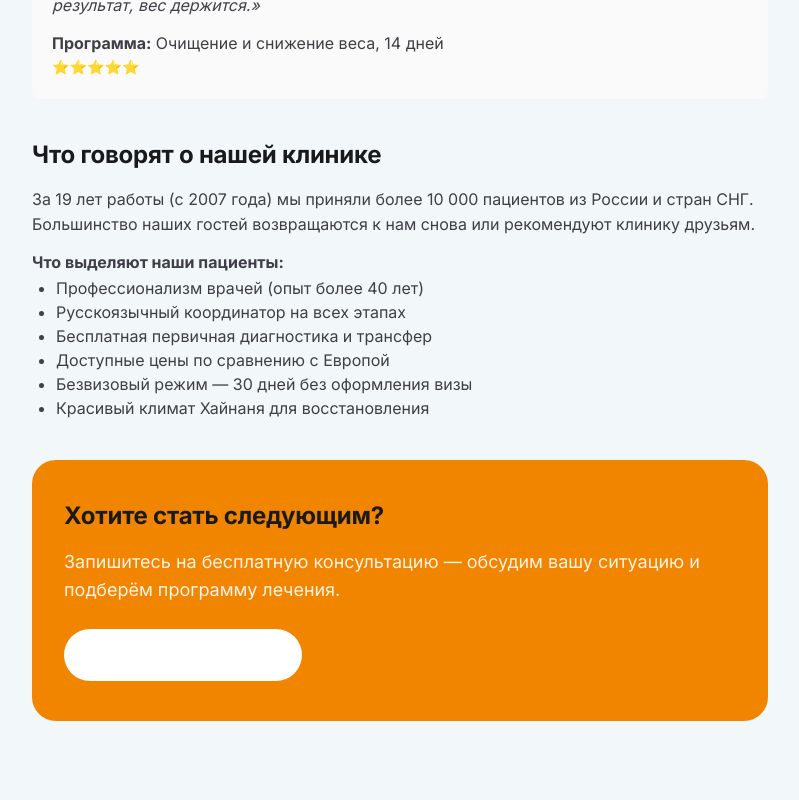
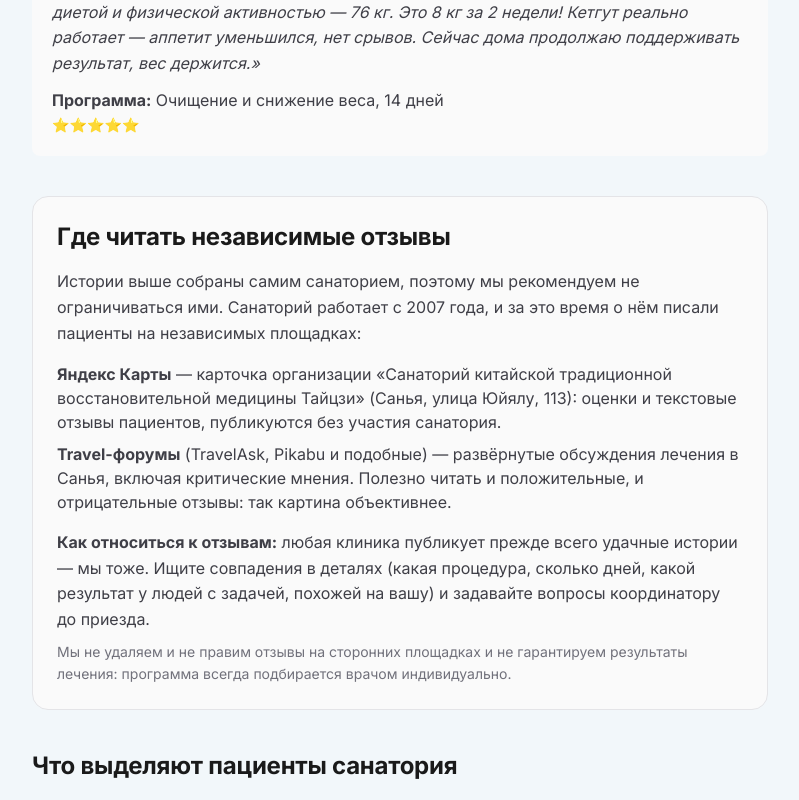
Before and after one commit to Vanquisher2026/fenix-sanyamed, a Next.js app: page /blog/otzyvy-patsientov-tkm in a window 1280 px wide. Shown: the part 1740-2540 px from the top of the page, without its empty margins (240-1039 px from the left). Built offline with nearby package versions, Linux system fonts and the light colour scheme; no server answers.

Commit message:
otzyvy: честный блок независимых отзывов (Яндекс Карты + форумы), убрано '10 000 пациентов', дата обновления (AEO gap #4) — виза-сверка чистая по всем языкам

```diff
--- a/src/app/blog/otzyvy-patsientov-tkm/page.tsx
+++ b/src/app/blog/otzyvy-patsientov-tkm/page.tsx
@@ -14,7 +14,7 @@ export const metadata: Metadata = {
       "Реальные отзывы пациентов о лечении методами ТКМ в клинике fenix-sanyamed в Санья.",
     url: "https://www.fenix-sanyamed.com/blog/otzyvy-patsientov-tkm/",
     datePublished: "2026-10-05",
-    dateModified: "2026-10-17",
+    dateModified: "2026-11-15",
     keywords: [
       "отзывы иглоукалывание",
       "отзывы лечение в Китае",
@@ -43,7 +43,7 @@ export default function Page() {
         description="Реальные отзывы пациентов о лечении методами ТКМ в клинике fenix-sanyamed в Санья. Опыт иглоукалывания, массажа Туйна, фитотерапии."
         url="https://www.fenix-sanyamed.com/blog/otzyvy-patsientov-tkm/"
         datePublished="2026-10-05"
-        dateModified="2026-10-17"
+        dateModified="2026-11-15"
         keywords={["отзывы", "опыт ТКМ", "иглоукалывание"]}
       />
       <nav className="mb-8 text-sm text-zinc-600">
@@ -60,7 +60,11 @@ export default function Page() {
       </h1>
 
       <p className="mb-6 text-lg italic text-zinc-600">
-        Реальные истории людей, которые прошли лечение в нашей клинике традиционной китайской медицины в Санья. Опыт, результаты, советы.
+        Ниже — истории пациентов, собранные санаторием с их согласия: это
+        наш взгляд на собственную работу. Независимые отзывы о санатории
+        ТАЙЦЗИ читайте на Яндекс Картах и в travel-форумах — ссылки и как
+        ими пользоваться, в разделе «Где читать независимые отзывы» ниже
+        на этой странице.
       </p>
 
       <div className="mb-10 rounded-2xl border border-amber-200 bg-amber-50 p-4 text-sm">
@@ -131,23 +135,56 @@ export default function Page() {
         </div>
       </section>
 
+      {/* AEO: честный блок независимых источников — без выдуманных
+           рейтингов; карта Яндекса названа по полному наименованию
+           (совпадает с карточкой организации). */}
+      <section className="mb-10 rounded-2xl border border-zinc-200 bg-zinc-50 p-6">
+        <h2 className="mb-4 text-2xl font-semibold">
+          Где читать независимые отзывы
+        </h2>
+        <p className="mb-4 leading-relaxed text-zinc-700">
+          Истории выше собраны самим санаторием, поэтому мы рекомендуем
+          не ограничиваться ими. Санаторий работает с 2007 года, и за это
+          время о нём писали пациенты на независимых площадках:
+        </p>
+        <ul className="mb-4 space-y-2 text-zinc-700">
+          <li>
+            <strong>Яндекс Карты</strong> — карточка организации «Санаторий
+            китайской традиционной восстановительной медицины Тайцзи»
+            (Санья, улица Юйялу, 113): оценки и текстовые отзывы
+            пациентов, публикуются без участия санатория.
+          </li>
+          <li>
+            <strong>Travel-форумы</strong> (TravelAsk, Pikabu и подобные) —
+            развёрнутые обсуждения лечения в Санья, включая критические
+            мнения. Полезно читать и положительные, и отрицательные
+            отзывы: так картина объективнее.
+          </li>
+        </ul>
+        <p className="mb-2 leading-relaxed text-zinc-700">
+          <strong>Как относиться к отзывам:</strong> любая клиника
+          публикует прежде всего удачные истории — мы тоже. Ищите
+          совпадения в деталях (какая процедура, сколько дней, какой
+          результат у людей с задачей, похожей на вашу) и задавайте
+          вопросы координатору до приезда.
+        </p>
+        <p className="text-sm text-zinc-500">
+          Мы не удаляем и не правим отзывы на сторонних площадках и не
+          гарантируем результаты лечения: программа всегда подбирается
+          врачом индивидуально.
+        </p>
+      </section>
+
       <section className="mb-10">
         <h2 className="mb-4 text-2xl font-semibold">
-          Что говорят о нашей клинике
+          Что выделяют пациенты санатория
         </h2>
-        <p className="mb-3 text-zinc-700">
-          За 19 лет работы (с 2007 года) мы приняли более 10 000 пациентов из России и стран СНГ. Большинство наших гостей возвращаются к нам снова или рекомендуют клинику друзьям.
-        </p>
-        <p className="text-zinc-700">
-          <strong>Что выделяют наши пациенты:</strong>
-        </p>
         <ul className="mb-3 list-disc pl-6 text-zinc-700">
           <li>Профессионализм врачей (опыт более 40 лет)</li>
           <li>Русскоязычный координатор на всех этапах</li>
           <li>Бесплатная первичная диагностика и трансфер</li>
-          <li>Доступные цены по сравнению с Европой</li>
           <li>Безвизовый режим — 30 дней без оформления визы</li>
-          <li>Красивый климат Хайнаня для восстановления</li>
+          <li>Климат Хайнаня для восстановления</li>
         </ul>
       </section>
 
```
